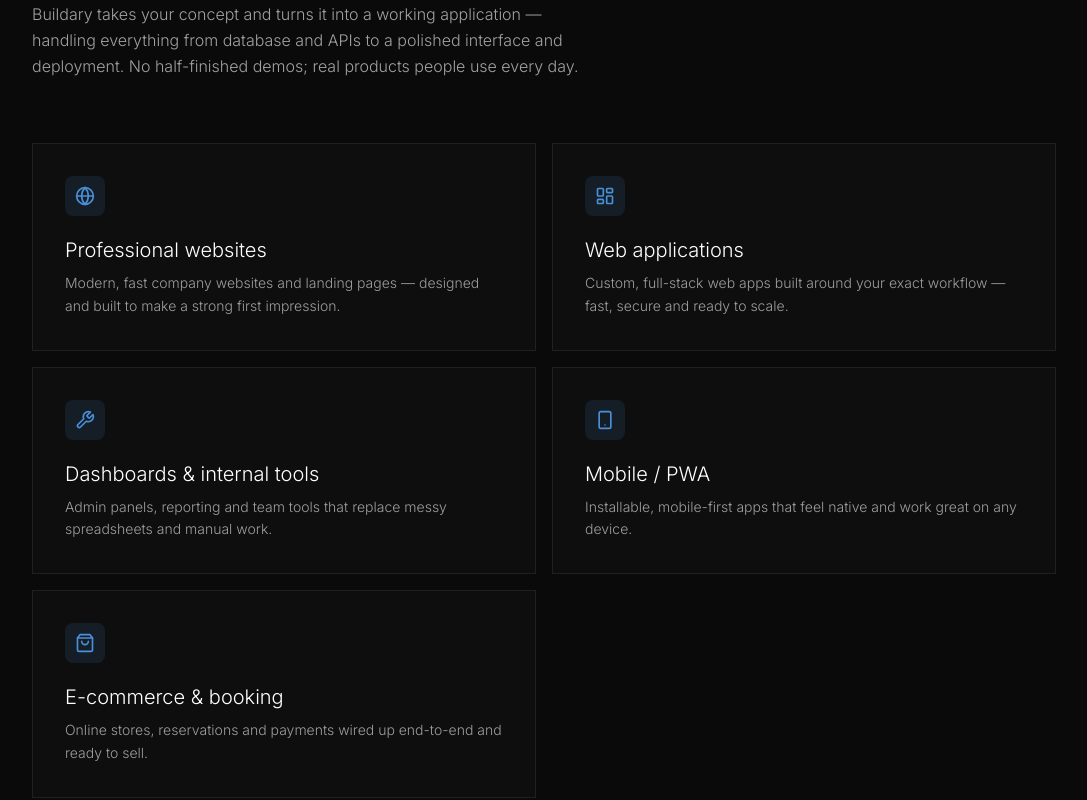
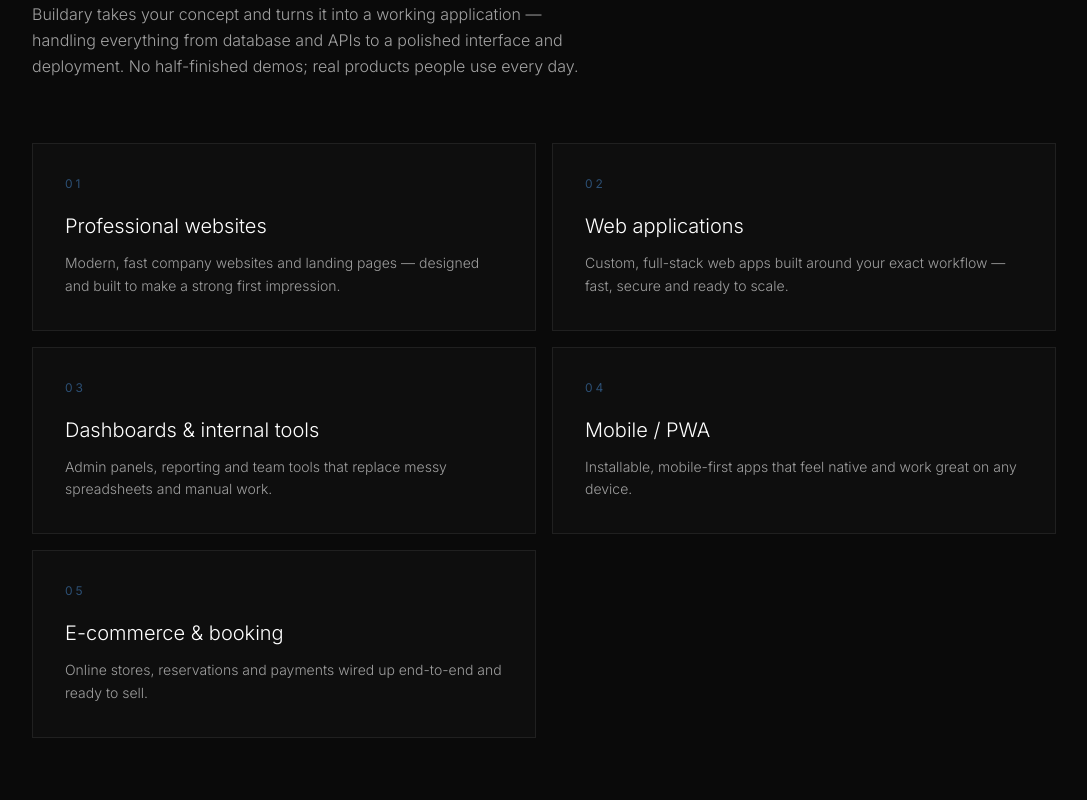
Before and after one commit to knottejakub-png/portfolio, a Next.js app: page / in a window 1280 px wide. Shown: the part 1127-1927 px from the top of the page, without its empty margins (96-1183 px from the left). Built offline with nearby package versions, Linux system fonts and the light colour scheme.

Commit message:
style: replace service icons with clean numbered labels

```diff
--- a/src/app/page.js
+++ b/src/app/page.js
@@ -1,7 +1,7 @@
 'use client';
 import { useState, useEffect, useRef } from 'react';
 import { motion, useInView, AnimatePresence, useScroll, useSpring, useMotionValue, useTransform } from 'framer-motion';
-import { ArrowUpRight, Mail, ChevronDown, X, LayoutDashboard, Smartphone, ShoppingBag, Wrench, Globe } from 'lucide-react';
+import { ArrowUpRight, Mail, ChevronDown, X } from 'lucide-react';
 import { ParticleBackground } from './shared';
 import { RentalDemo, HubDemo } from './demos';
 import ContactForm from './contact-form';
@@ -362,29 +362,29 @@
 
 const services = [
   {
+    num: '01',
     title: 'Professional websites',
     desc: 'Modern, fast company websites and landing pages — designed and built to make a strong first impression.',
-    icon: Globe,
   },
   {
+    num: '02',
     title: 'Web applications',
     desc: 'Custom, full-stack web apps built around your exact workflow — fast, secure and ready to scale.',
-    icon: LayoutDashboard,
   },
   {
+    num: '03',
     title: 'Dashboards & internal tools',
     desc: 'Admin panels, reporting and team tools that replace messy spreadsheets and manual work.',
-    icon: Wrench,
   },
   {
+    num: '04',
     title: 'Mobile / PWA',
     desc: 'Installable, mobile-first apps that feel native and work great on any device.',
-    icon: Smartphone,
   },
   {
+    num: '05',
     title: 'E-commerce & booking',
     desc: 'Online stores, reservations and payments wired up end-to-end and ready to sell.',
-    icon: ShoppingBag,
   },
 ];
 
@@ -410,14 +410,11 @@
         </FadeIn>
         <div className="grid sm:grid-cols-2 gap-4">
           {services.map((s, i) => {
-            const Icon = s.icon;
             return (
               <FadeIn key={s.title} delay={i * 0.1}>
                 <div className="project-card p-6 md:p-8 h-full">
-                  <div className="w-10 h-10 rounded-lg bg-[rgba(74,144,217,0.12)] flex items-center justify-center mb-5">
-                    <Icon className="w-5 h-5 text-[#4a90d9]" />
-                  </div>
-                  <h3 className="text-xl font-light mb-2">{s.title}</h3>
+                  <span className="text-xs tracking-[0.25em] text-[rgba(74,144,217,0.5)] uppercase block mb-5">{s.num}</span>
+                  <h3 className="text-xl font-light mb-3">{s.title}</h3>
                   <p className="text-[rgba(255,255,255,0.6)] font-light leading-relaxed text-sm">
                     {s.desc}
                   </p>
```
